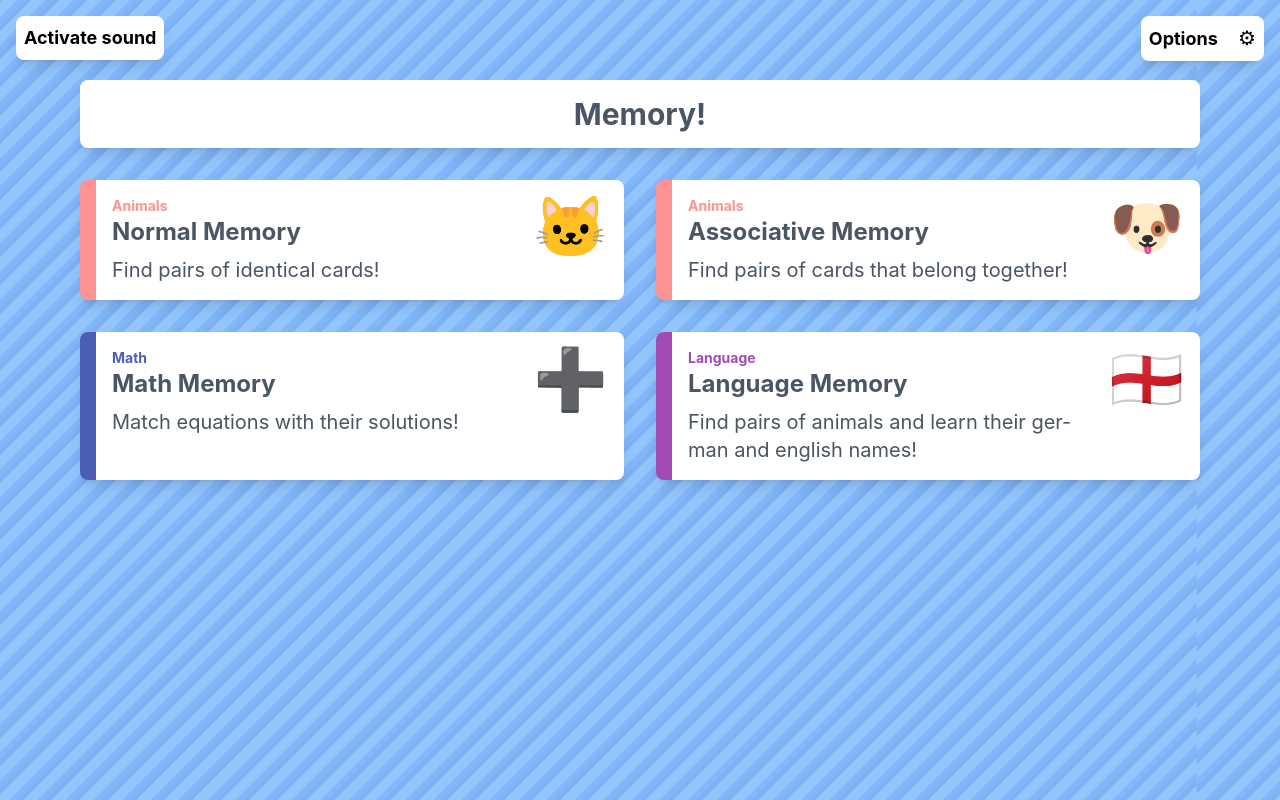
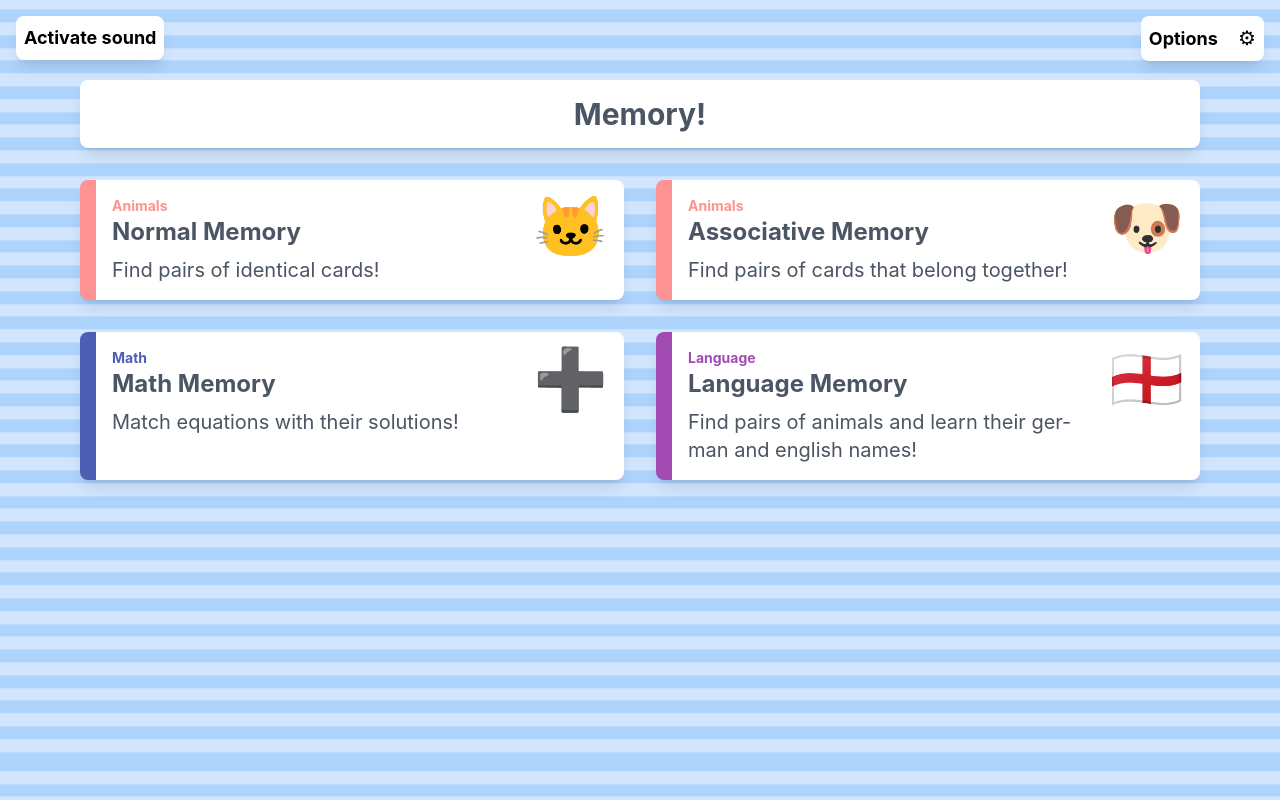
Before and after one commit to schatt3npakt/memorybase, a Vue app: page / in a window 1280 px wide. Built offline with nearby package versions, Linux system fonts and the light colour scheme; what js-confetti would draw is missing.

Commit message:
feat: UI colors update

```diff
--- a/src/assets/main.css
+++ b/src/assets/main.css
@@ -4,12 +4,12 @@
 @tailwind utilities;
 
 :root {
-  --theme-color: #000000;
-  --theme-color-2: #00000050;
+  --theme-color: #93c5fd;
+  --theme-color-2: #93c5fd90;
 }
 
 body {
-  background-color: #93c5fd;
+  background-color: white;
 }
 
 #app {
--- a/src/components/MovingBackground.vue
+++ b/src/components/MovingBackground.vue
@@ -1,31 +1,47 @@
 <script setup>
-import { usePreferenceStore } from '../stores/preference';
+  import { usePreferenceStore } from "../stores/preference";
 
   const preferenceStore = usePreferenceStore();
 
   defineProps({
     isReversed: {
       default: false,
-    type: Boolean
-  }
-})
+      type: Boolean,
+    },
+  });
 </script>
 
 <template>
-  <div v-show="preferenceStore.disableMovingBackgrounds === false" class="background" :class="{ reverse: isReversed }"></div>
+  <div
+    class="background"
+    :class="{
+      reverse: isReversed,
+      animate: preferenceStore.disableMovingBackgrounds === false,
+    }"
+  ></div>
 </template>
 
 <style scoped>
   .background {
-  animation: scroll 120s linear infinite;
-  background: repeating-linear-gradient(-45deg, #fff, #fff 10px, #598dc8 10px, #93c5fd 20px);
     height: 100vh;
     width: 100vw;
     position: fixed;
     top: 0;
     left: 0;
     mix-blend-mode: multiply;
-  opacity: 0.25;
+    opacity: 0.75;
+    background: repeating-linear-gradient(
+      var(--theme-color) 0vw,
+      var(--theme-color) 1vw,
+      var(--theme-color-2) 1vw,
+      var(--theme-color-2) 2vw
+    );
+  }
+
+  @media (prefers-reduced-motion: no-preference) {
+    .background.animate {
+      animation: scroll 240s linear infinite;
+    }
   }
 
   .background.reverse {
@@ -37,7 +53,7 @@
       background-position: 0 0;
     }
     to {
-    background-position: -2000px 0;
+      background-position: 0 -2000px;
     }
   }
 </style>
--- a/src/components/PrimaryButton.vue
+++ b/src/components/PrimaryButton.vue
@@ -9,8 +9,14 @@
 <template>
   <button
     @mouseenter="playHoverSound()"
-    class="block cursor-pointer mx-auto rounded-lg border-white border-4 text-white font-black text-xl px-8 py-4 bg-blue-300 shadow-md md:shadow-lg md:text-2xl hover:scale-105"
+    class="block cursor-pointer mx-auto rounded-lg border-white border-4 text-white font-black text-xl px-8 py-4 shadow-md md:shadow-lg md:text-2xl hover:scale-105"
   >
     {{ message }}
   </button>
 </template>
+
+<style scoped>
+button {
+  background-color: var(--theme-color);
+}
+</style>
--- a/src/views/GameView.vue
+++ b/src/views/GameView.vue
@@ -11,6 +11,8 @@
 
   function handleBackClick() {
     playSelectSound();
+    document.documentElement.style.setProperty("--theme-color", "#93c5fd");
+    document.documentElement.style.setProperty("--theme-color-2", "#93c5fd90");
     gameStore.currentDescription = null;
     router.push("/");
   }
```
Lines whose indentation alone changed are shown as unchanged.
